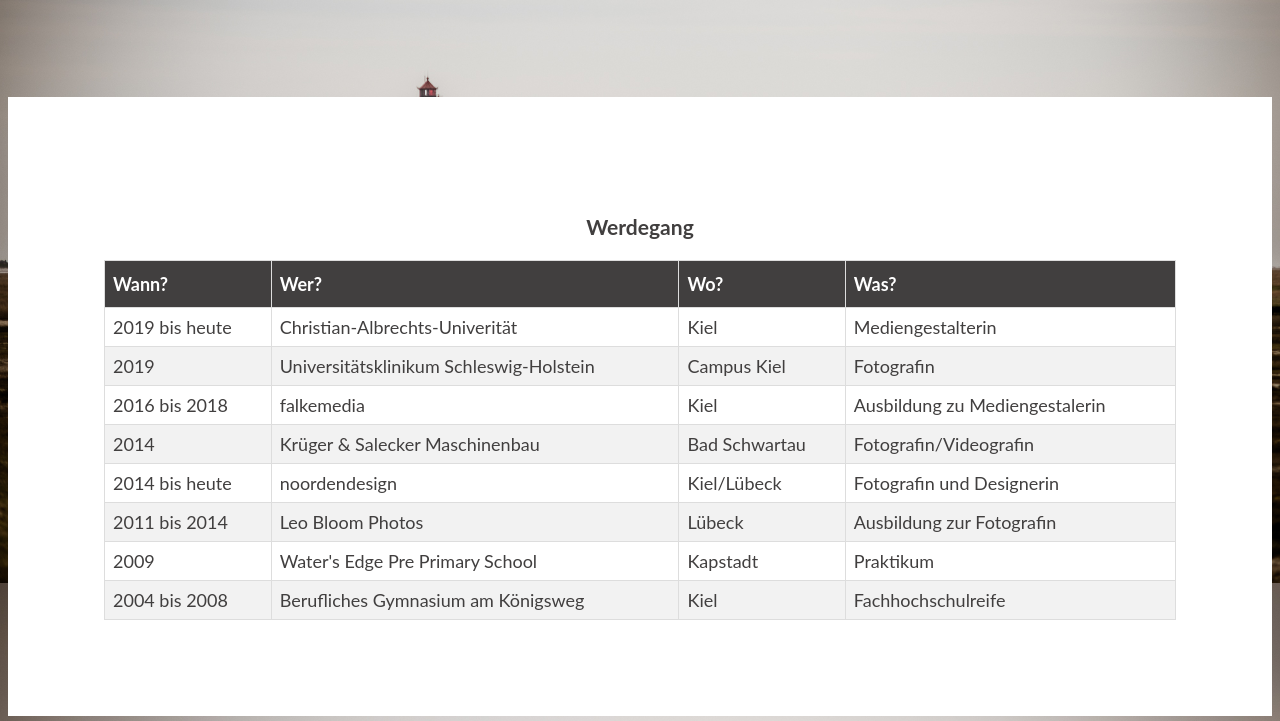
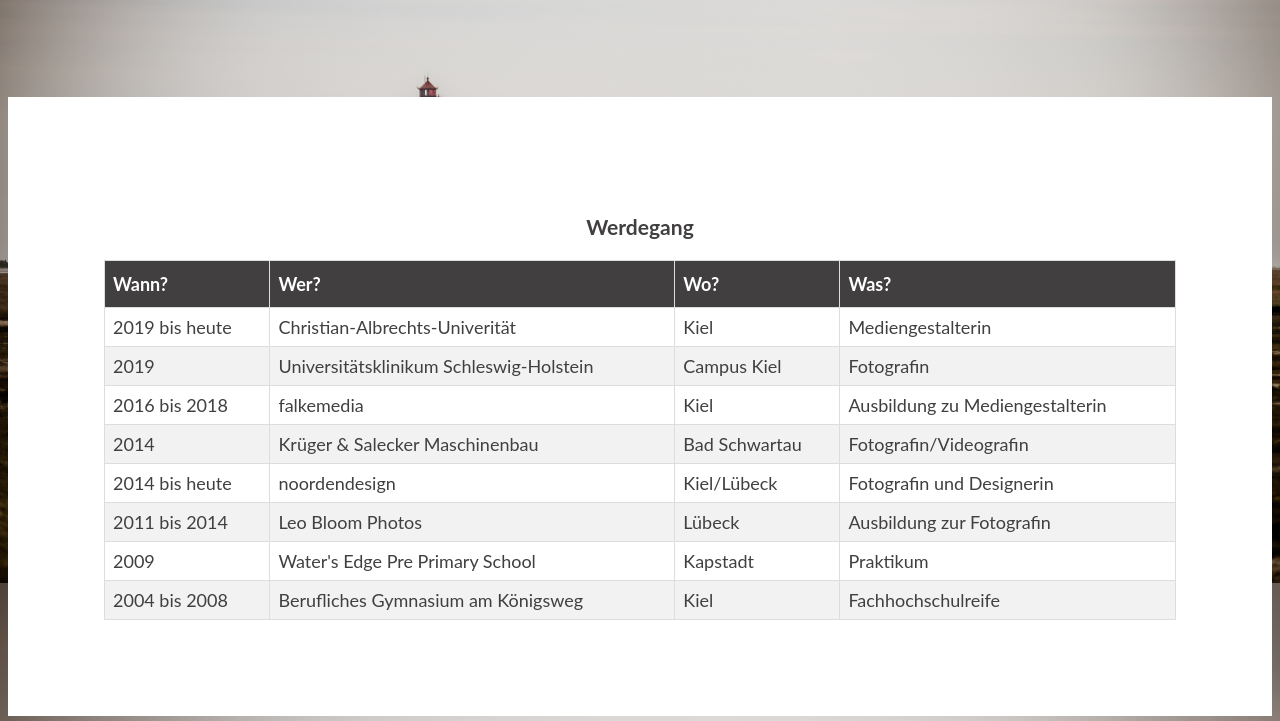
Before and after one commit to Piahontas/Pre-Challenge, a plain HTML site: page aboutme.html in a window 1280 px wide. Shown: the part 1980-2701 px from the top of the page. Drawn offline with Linux system fonts and the light colour scheme.

Commit message:
Rechtschreibfehler korrigiert

```diff
--- a/aboutme.html
+++ b/aboutme.html
@@ -78,7 +78,7 @@
       <td>2016 bis 2018</td>
       <td>falkemedia</td>
       <td>Kiel</td>
-      <td>Ausbildung zu Mediengestalerin</td>
+      <td>Ausbildung zu Mediengestalterin</td>
     </tr>
     <tr>
       <td>2014</td>
```
